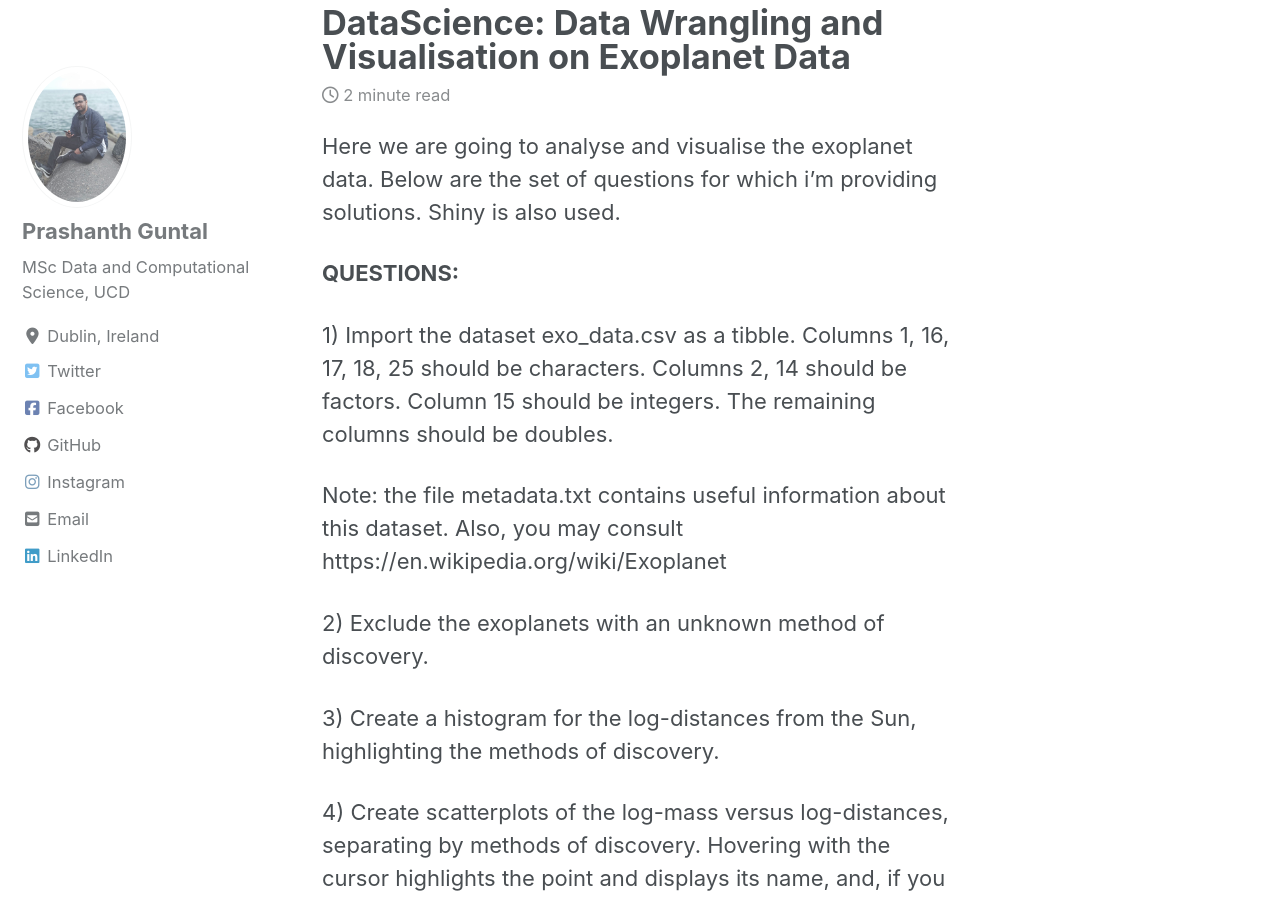
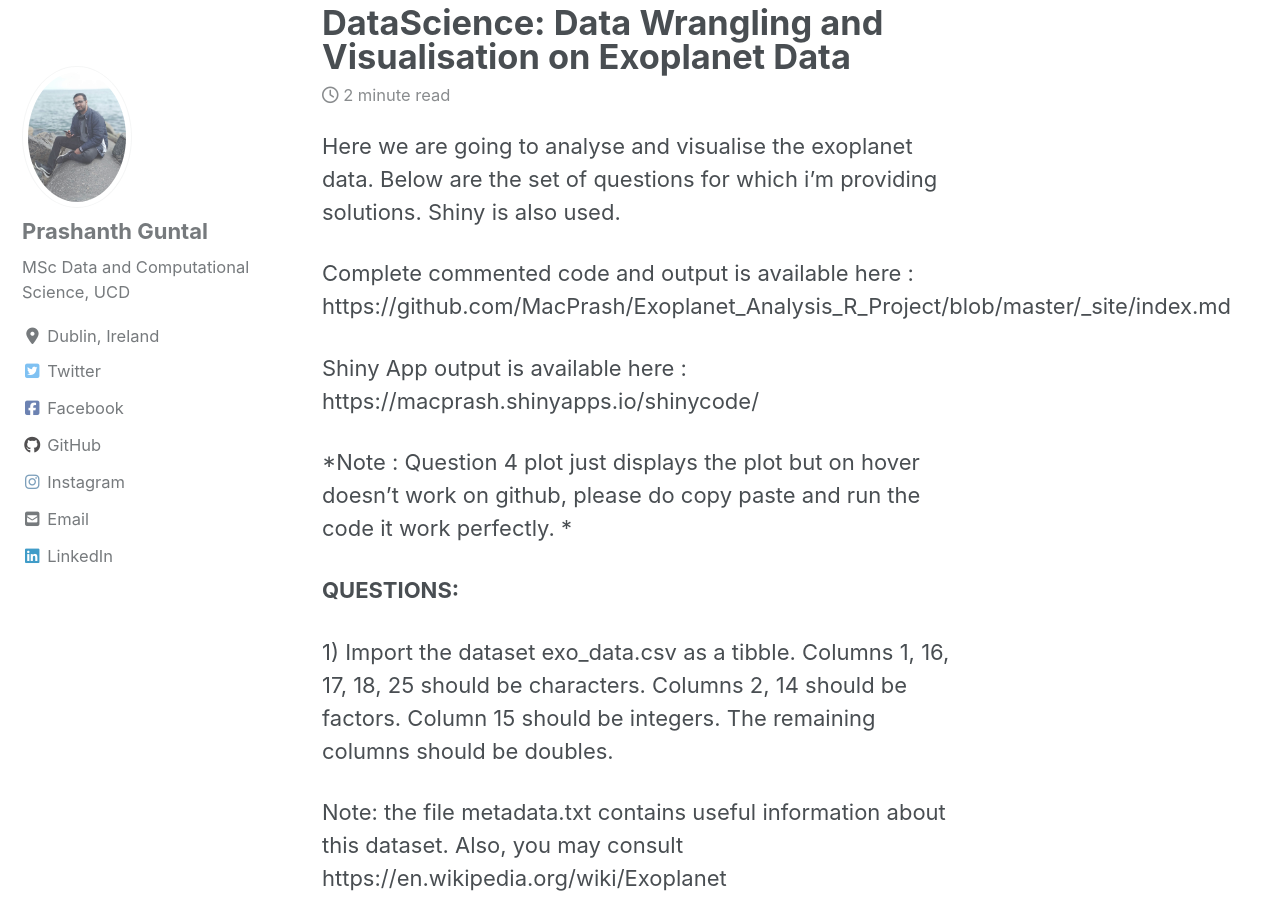
Before and after one commit to MacPrash/prashanthguntal.github.io, a Jekyll site: the page built from _posts/2019-09-01-ExoplnaetAnalysis.md, in a window 1280 px wide and 900 px high, scrolled down 1003 px. Built offline with Jekyll 4.4.1, drawn with Linux system fonts in a browser that asks for light colours; cached includes are drawn as plain includes; nearby versions of some CDN libraries.

Commit message:
Updating Some statements

```diff
--- a/_posts/2019-09-01-ExoplnaetAnalysis.md
+++ b/_posts/2019-09-01-ExoplnaetAnalysis.md
@@ -10,6 +10,12 @@ mathjax: "true"
 
 
 Here we are going to analyse and visualise the exoplanet data. Below are the set of questions for which i'm providing solutions. Shiny is also used.
+
+Complete commented code and output is available here :  https://github.com/MacPrash/Exoplanet_Analysis_R_Project/blob/master/_site/index.md
+
+Shiny App output is available here : https://macprash.shinyapps.io/shinycode/
+
+*Note : Question 4 plot just displays the plot but on hover doesn't work on github, please do copy paste and run the code it work perfectly. *
 
 **QUESTIONS:**
 
```
